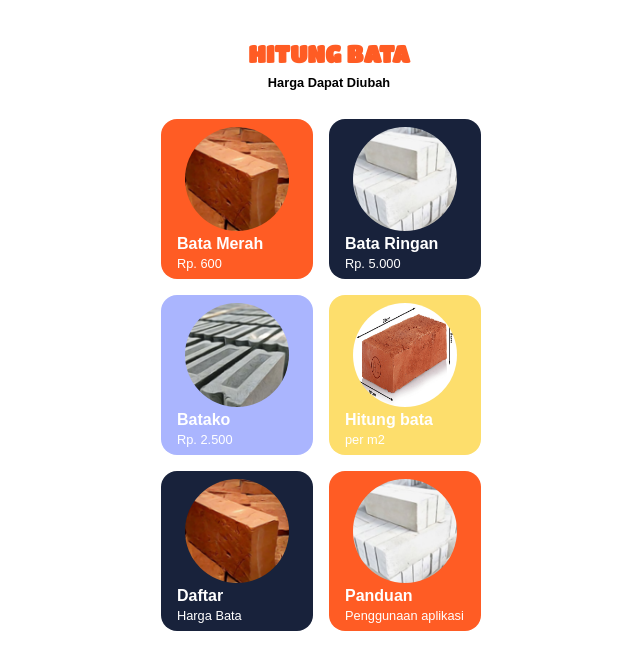
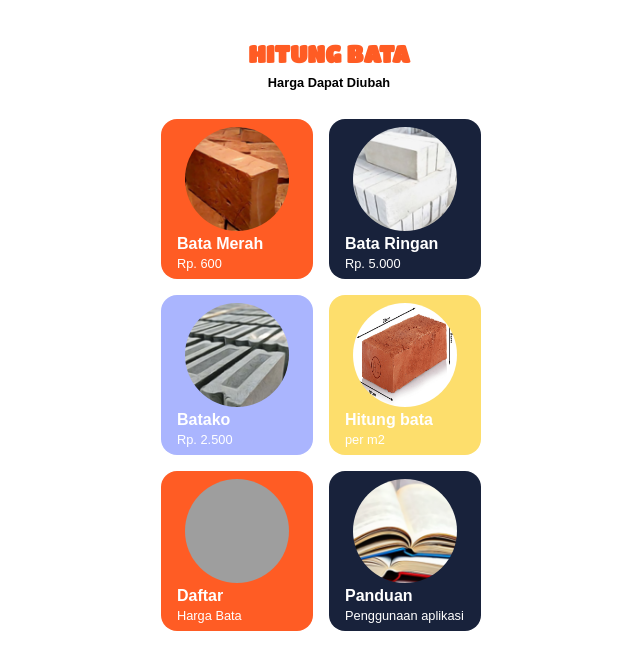
Before and after one commit to rivalhdt/bataku2, a Django app: page / in a window 1280 px wide. Shown: the top 670 px of the page, without its empty margins (315-955 px from the left). Run offline with Django 3.2, Linux system fonts and the light colour scheme; grey boxes are pictures that could not be loaded.

Commit message:
Update menu.html

```diff
--- a/menu/templates/menu.html
+++ b/menu/templates/menu.html
@@ -36,16 +36,16 @@
     </a>
 
     <a href="{% url 'hitung:batamerah' %}">
-      <div class="container2">
-      <img src="{%static 'images/batam.png'%}" alt="" class="gambarmenu">
+      <div class="container">
+      <img src="{%static 'images/harga.jpg'%}" alt="" class="gambarmenu">
       <p id="menu1">Daftar&nbsp;&nbsp;&nbsp;&nbsp;&nbsp;&nbsp;&nbsp;&nbsp;</p><br>
       <p id="menu2">Harga Bata</p>
     </div>
 
   </a>
   <a href="{% url 'hitung:bataringan' %}">
-    <div class="container">
-      <img src="{%static 'images/batar.png'%}" alt="" class="gambarmenu">
+    <div class="container2">
+      <img src="{%static 'images/panduan.png'%}" alt="" class="gambarmenu">
       <p id="menu1">Panduan</p><p id="menu2">Penggunaan aplikasi</p></div>
       </a>
   </div>
```
